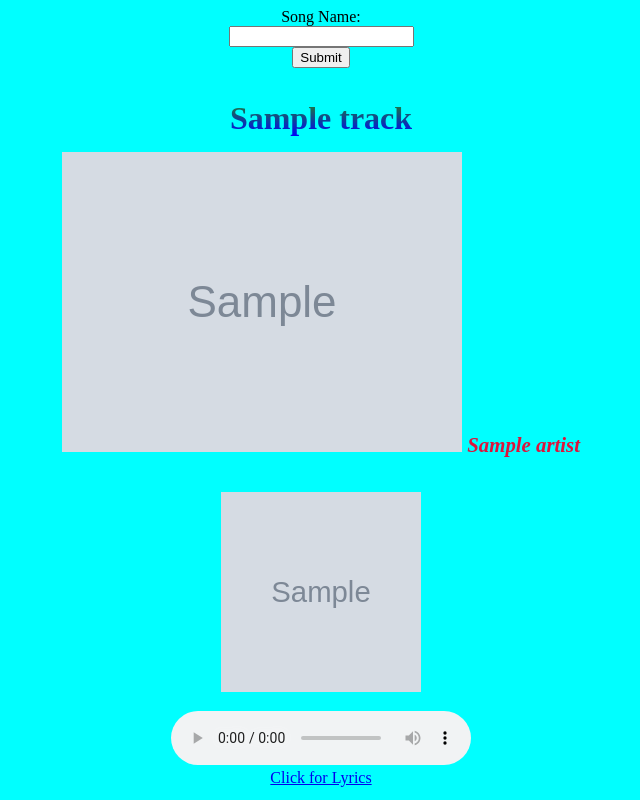
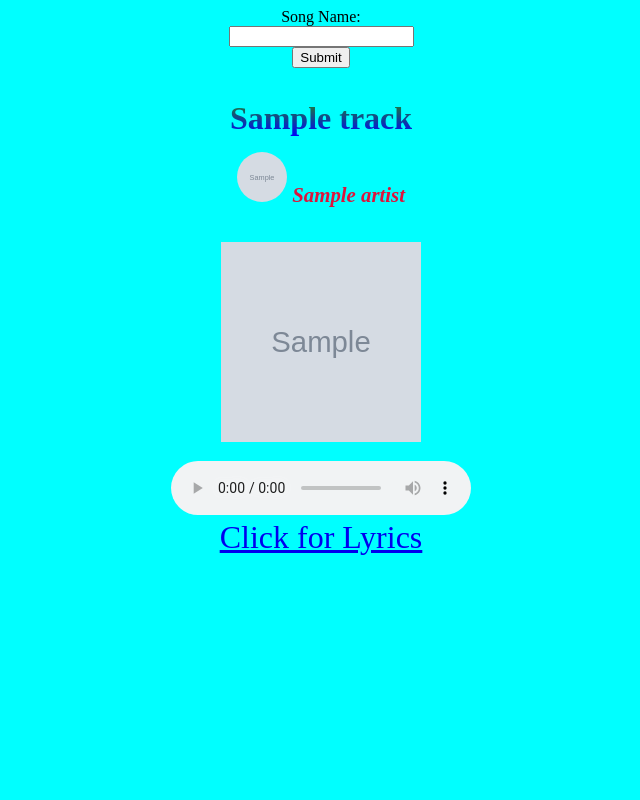
Before and after one commit to AP7557/Wave, a Flask app: page / in a window 1280 px wide. Shown: the whole page, without its empty margins (319-959 px from the left). Run offline with Flask 2, Linux system fonts and the light colour scheme; grey boxes marked "Sample" are stand-in pictures; a database or web service that is not in the repository returns one stand-in record (values such as "Sample title"); data that the repository does not hold is empty.

Commit message:
update css

```diff
--- a/static/style459.css
+++ b/static/style459.css
@@ -22,13 +22,12 @@ audio{
     margin-top: 15px;
 }
 
-<<<<<<< HEAD:static/style459.css
 #artists_img{
     border-radius: 10em;
     width: 50px;
     height: 50px;
-=======
+}
+
 a{
     font-size: 2em;
->>>>>>> search:static/style123.css
 }
```
